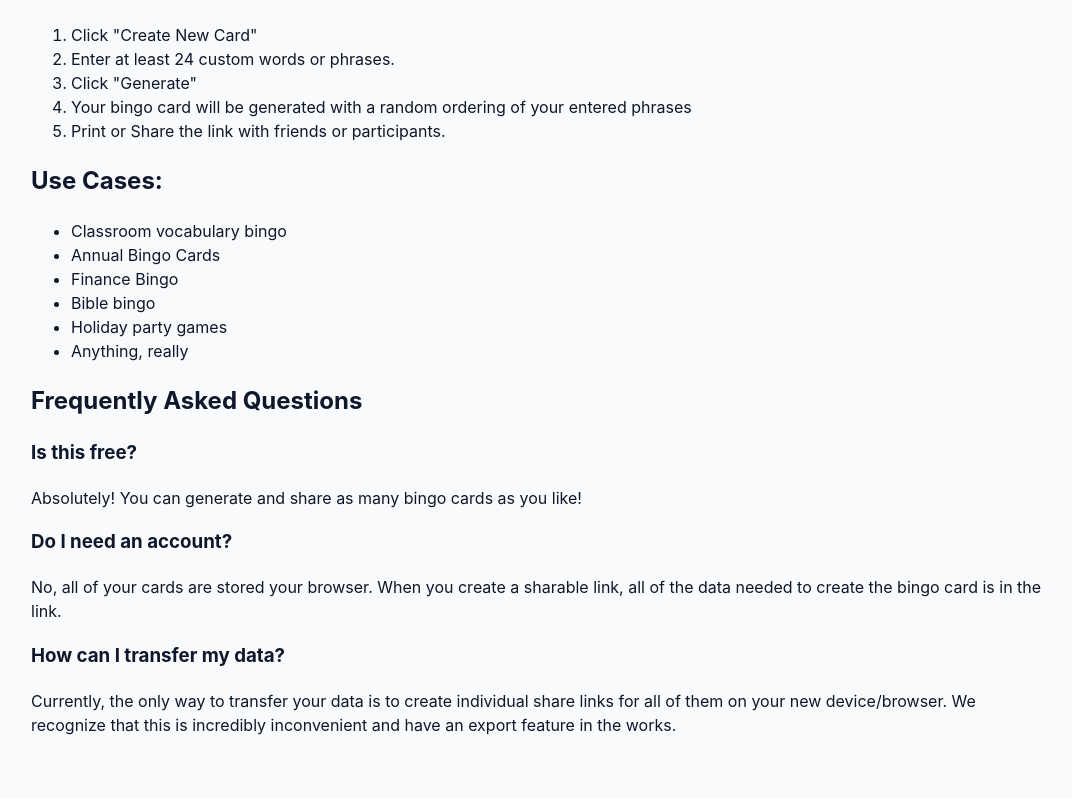
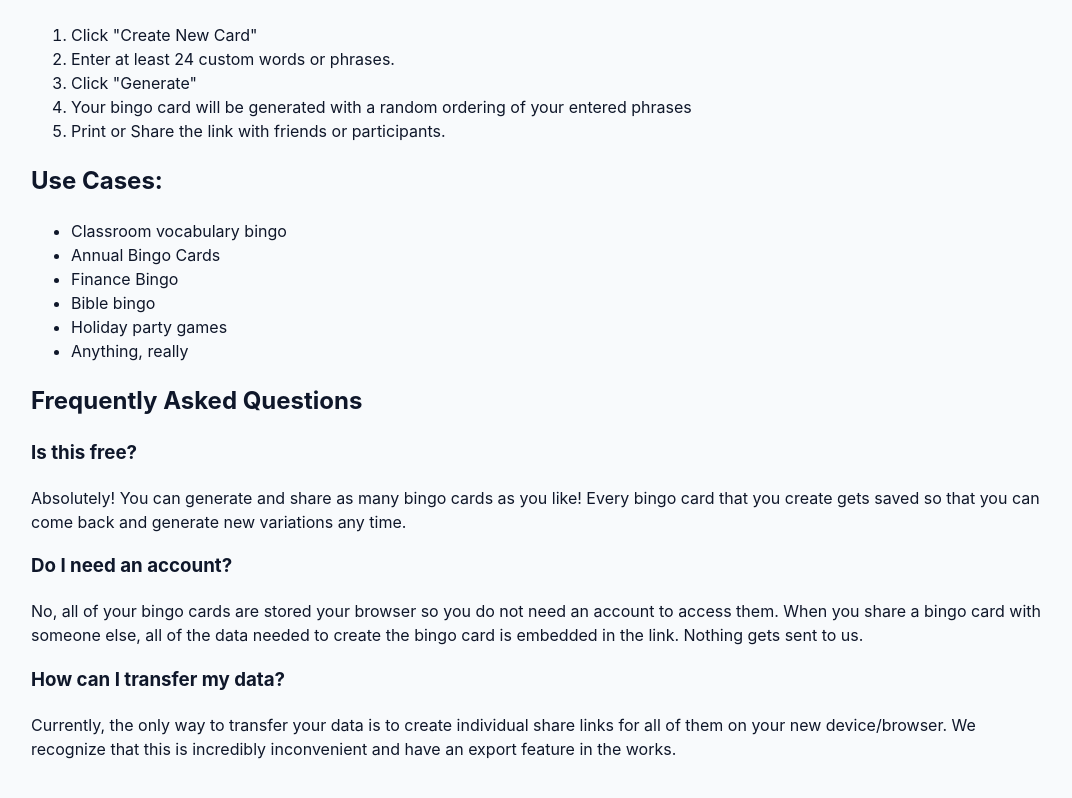
Before and after one commit to hagensv-web/games, a Next.js app: page /bingo in a window 1280 px wide. Shown: the part 388-1186 px from the top of the page, without its empty margins (97-1169 px from the left). Built offline with nearby package versions, Linux system fonts and the light colour scheme; what @mui/material-nextjs would draw is missing.

Commit message:
update meta titles

```diff
--- a/src/app/bingo/page.tsx
+++ b/src/app/bingo/page.tsx
@@ -5,7 +5,7 @@ import CardListingGrid from "@/components/bingo/CardListingGrid";
 
 
 export const metadata: Metadata = {
-  title: "Custom Bingo Generator",
+  title: "Custom Bingo Generator | CustomMade Games",
   description: "Generate and share bingo cards for free, no sign up required!",
 };
 
@@ -40,10 +40,10 @@ export default function Page() {
       <h2>Frequently Asked Questions</h2>
 
       <h3>Is this free?</h3>
-      <p>Absolutely! You can generate and share as many bingo cards as you like!</p>
+      <p>Absolutely! You can generate and share as many bingo cards as you like! Every bingo card that you create gets saved so that you can come back and generate new variations any time.</p>
 
       <h3>Do I need an account?</h3>
-      <p>No, all of your cards are stored your browser. When you create a sharable link, all of the data needed to create the bingo card is in the link.</p>
+      <p>No, all of your bingo cards are stored your browser so you do not need an account to access them. When you share a bingo card with someone else, all of the data needed to create the bingo card is embedded in the link. Nothing gets sent to us.</p>
 
       <h3>How can I transfer my data?</h3>
       <p>Currently, the only way to transfer your data is to create individual share links for all of them on your new device/browser. We recognize that this is incredibly inconvenient and have an export feature in the works.</p>
--- a/src/app/bingo/share/page.tsx
+++ b/src/app/bingo/share/page.tsx
@@ -2,7 +2,7 @@ import { Metadata } from "next";
 import Share from "./page.client";
 
 export const metadata: Metadata = {
-  title: "Bingo Generator",
+  title: "Bingo Card | CustomMade Games",
   description: "Someone shared a bingo card with you!"
 }
 
--- a/src/app/company/privacy/page.tsx
+++ b/src/app/company/privacy/page.tsx
@@ -1,5 +1,10 @@
 import Box from "@mui/material/Box"
+import { Metadata } from "next"
 import Link from "next/link"
+
+export const metadata: Metadata = {
+  title: "Privacy Policy | CustomMade Games",
+}
 
 export default function PrivacyPage(){
     return (
```
